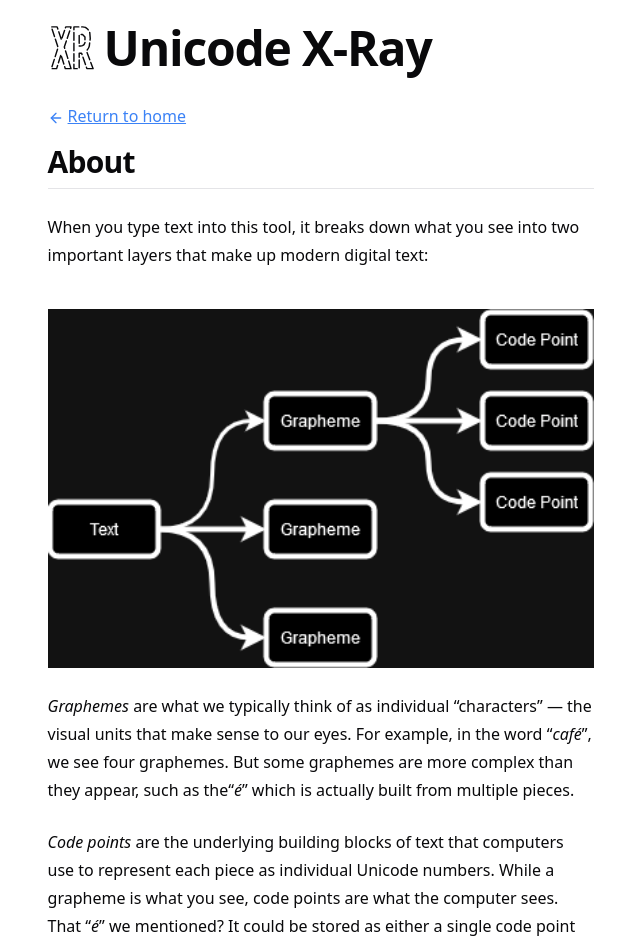
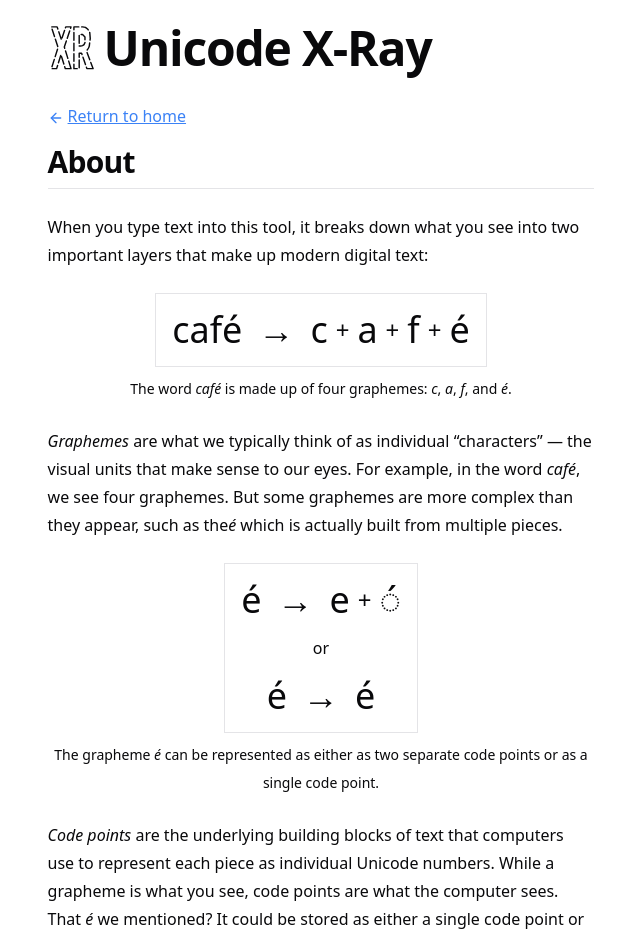
Before and after one commit to t-mart/unicode-x-ray, a Next.js app: page /about in a window 1280 px wide. Shown: the top 939 px of the page, without its empty margins (319-959 px from the left). Built offline with nearby package versions, Linux system fonts and the light colour scheme.

Commit message:
Hand craft figures

```diff
--- a/app/about/page.tsx
+++ b/app/about/page.tsx
@@ -1,13 +1,27 @@
 import { ArrowLeft } from "lucide-react";
 import { Metadata } from "next";
 import Link from "next/link";
-import Image from "next/image";
 import { H2, P, OList, H3 } from "@/components/typography";
 
 export const metadata: Metadata = {
   // TODO: can we use the parent layout's title?
   title: "Unicode X-Ray - About",
 };
+
+function Figure({
+  children,
+  caption,
+}: {
+  children: React.ReactNode;
+  caption: React.ReactNode;
+}) {
+  return (
+    <figure>
+      <div className="w-fit border p-4 mx-auto select-none">{children}</div>
+      <figcaption className="text-center text-sm mt-2">{caption}</figcaption>
+    </figure>
+  );
+}
 
 export default function About() {
   return (
@@ -24,41 +38,74 @@ export default function About() {
           When you type text into this tool, it breaks down what you see into
           two important layers that make up modern digital text:
         </P>
-        <Image
-          src="/breakdown.png"
-          alt="Text has graphemes, graphemes have code points"
-          className="w-full mt-10"
-          width={404}
-          height={265}
-        />
+
+        <Figure
+          caption={
+            <P className="mb-0">
+              The word <em>café</em> is made up of four graphemes: <em>c</em>,{" "}
+              <em>a</em>, <em>f</em>, and <em>é</em>.
+            </P>
+          }
+        >
+          <div className="flex text-4xl items-center justify-center gap-4">
+            <span>café</span>
+            <span>→</span>
+            <div className="flex items-center justify-center gap-2">
+              <span>c</span>
+              <span className="text-2xl">+</span>
+              <span>a</span>
+              <span className="text-2xl">+</span>
+              <span>f</span>
+              <span className="text-2xl">+</span>
+              <span>é</span>
+            </div>
+          </div>
+        </Figure>
+
         <P>
           <dfn>Graphemes</dfn> are what we typically think of as individual{" "}
           <q>characters</q> &mdash; the visual units that make sense to our
-          eyes. For example, in the word{" "}
-          <q>
-            <em>café</em>
-          </q>
-          , we see four graphemes. But some graphemes are more complex than they
-          appear, such as the
-          <q>
-            <em>é</em>
-          </q>{" "}
-          which is actually built from multiple pieces.
+          eyes. For example, in the word <em>café</em>, we see four graphemes.
+          But some graphemes are more complex than they appear, such as the
+          <em>é</em> which is actually built from multiple pieces.
         </P>
+
+        <Figure
+          caption={
+            <P className="mb-0">
+              The grapheme <em>é</em> can be represented as either as two
+              separate code points or as a single code point.
+            </P>
+          }
+        >
+          <div className="flex flex-col items-center gap-4">
+            <div className="flex text-4xl items-center justify-center gap-4">
+              <span>é</span>
+              <span>→</span>
+              <div className="flex items-center justify-center gap-2">
+                <span>e</span>
+                <span className="text-2xl">+</span>
+                <span>◌́</span>
+              </div>
+            </div>
+            <span>or</span>
+            <div className="flex text-4xl items-center justify-center gap-4">
+              <span>é</span>
+              <span>→</span>
+              <div className="flex items-center justify-center gap-2">
+                <span>é</span>
+              </div>
+            </div>
+          </div>
+        </Figure>
+
         <P>
           <dfn>Code points</dfn> are the underlying building blocks of text that
           computers use to represent each piece as individual Unicode numbers.
           While a grapheme is what you see, code points are what the computer
-          sees. That{" "}
-          <q>
-            <em>é</em>
-          </q>{" "}
-          we mentioned? It could be stored as either a single code point or as
-          two separate ones (an{" "}
-          <q>
-            <em>e</em>
-          </q>
-          followed by an accent mark) that combine to create what you see.
+          sees. That <em>é</em> we mentioned? It could be stored as either a
+          single code point or as two separate ones (an <em>e</em> followed by
+          an accent mark) that combine to create what you see.
         </P>
         <P>
           Try typing or pasting some text to see how what appears simple on
@@ -69,9 +116,9 @@ export default function About() {
 
         <H3>Naming</H3>
         <P>
-          This tool compiles codepoints names in a novel way that feels helpful
-          to me. For each codepoint, the following data (produced by the Unicode
-          Consortium) are applied, from lowest precedence to highest:
+          This tool compiles code points names in a novel way that feels helpful
+          to me. For each code point, the following data (produced by the
+          Unicode Consortium) are applied, from lowest precedence to highest:
         </P>
         <OList>
           <li>
@@ -85,12 +132,12 @@ export default function About() {
                   UnicodeData.txt
                 </Link>
               </code>
-              . If the codepoint category is <code>Cc</code> (indicating a
+              . If the code point category is <code>Cc</code> (indicating a
               control character), then the Unicode 1.0 name field is used
               instead.
             </P>
             <P>
-              This file is, by far, the largest source for codepoint names in
+              This file is, by far, the largest source for code point names in
               this process.
             </P>
           </li>
```
Also changed, not shown: public/breakdown.png (deleted).
